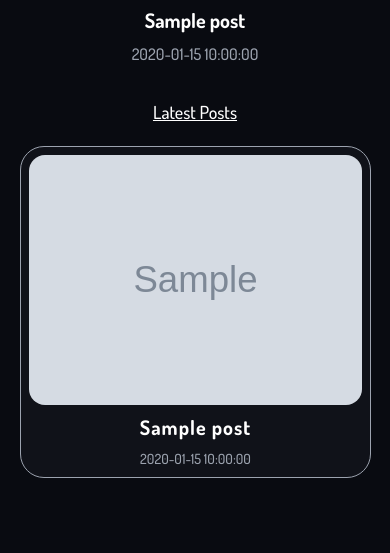
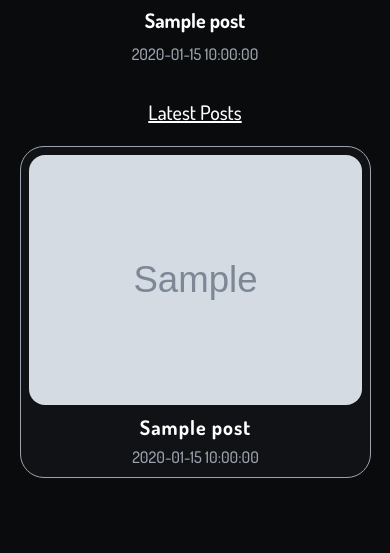
Before and after one commit to THEGOLDENPRO/devgoldy.xyz, a FastAPI app: template templates/blogs/index.html in a window 390 px wide. Shown: the part 345-898 px from the top of the page. Run offline with FastAPI, Linux system fonts and the light colour scheme; the template is opened without the code that fills it: most values are stand-ins (such as "Sample title", 1, 10 or a date in 2020); grey boxes marked "Sample" are stand-in pictures; style sheets or scripts are compiled from the project's sources; parts of the project's set-up code (start-up, migrations or seed data) failed here and were passed over.

Commit message:
refactor: perform adjustments in readme, improve home page for mobile, use same bg colour of home page for blog site and resize blog posts in blog home page.

```diff
--- a/templates/blogs/index.html
+++ b/templates/blogs/index.html
@@ -8,7 +8,7 @@
 {% endblock %}
 
 {% block body %}
-<body class="font-dosis text-white bg-exeBlack selection:bg-goldyCream selection:text-exeBlack">
+<body class="font-dosis text-white bg-goldyDarky-500 selection:bg-goldyCream selection:text-exeBlack">
     <header>
         <div class="text-7xl mobile:text-4xl font-bold font-hacked text-center py-5 select-none animate-flicker drop-shadow-flicker">
             <a style="color: white !important;" href=".">
@@ -48,12 +48,12 @@
             </div>
         {% endif %}
 
-        <h1 class="text-center pt-8 text-lg underline">
+        <h1 class="text-center pt-8 text-xl underline">
             Latest Posts
         </h1>
 
         {% if posts|length == 0 %}
-            <h1 class="text-center pt-2">
+            <h1 class="text-center pt-2 text-lg">
                 umm, well this is awkward...
             </h1>
         {% endif %}
@@ -62,7 +62,7 @@
 
             {% for post in posts %}
                 <a style="color: white !important;" href="/blogs/post/{{ post.id }}">
-                    <article class="block w-64 flex-shrink-0 mobile:w-auto bg-exeGray bg-opacity-5 p-2 will-change-transform
+                    <article class="block w-96 flex-shrink-0 mobile:w-auto bg-exeGray bg-opacity-5 p-2 will-change-transform
                     border-exeGray border-[1px] rounded-3xl transition-transform ease-in-out duration-500
                     cursor-pointer overflow-hidden hover:scale-90">
                         <figure class="rounded-2xl overflow-hidden">
@@ -70,8 +70,8 @@
                             style="{{ 'filter: saturate(30%);' if post.thumbnail_url is none }}">
                         </figure>
                         <div>
-                            <h2 class="text-center pt-2 tracking-wider font-bold mobile:text-xl">{{ post.name }}</h2>
-                            <h4 class="text-center pt-2 text-sm text-exeGray mt-auto">{{ post.date_added }}</h4>
+                            <h2 class="text-center pt-2 tracking-wider font-bold text-lg mobile:text-xl">{{ post.name }}</h2>
+                            <h4 class="text-center pt-1 text-base text-exeGray mt-auto">{{ post.date_added }}</h4>
                         </div>
                     </article>
                 </a>
--- a/templates/blogs/post.html
+++ b/templates/blogs/post.html
@@ -13,7 +13,7 @@
 {% endblock %}
 
 {% block body %}
-<body class="font-dosis text-white bg-exeBlack"> <!-- TODO: Wait for opinion on tracking value -->
+<body class="font-dosis text-white bg-goldyDarky-500">
     <header>
         <div class="text-7xl mobile:text-4xl font-bold font-hacked text-center py-5 select-none animate-flicker drop-shadow-flicker">
             <a style="color: white !important;" href="..">
--- a/templates/index.html
+++ b/templates/index.html
@@ -215,13 +215,13 @@
             <div class="grid grid-cols-2 mobile:grid-cols-1 gap-4 p-5">
                 {% for project in open_source_projects %}
                 <div title="{{ project.description }}" style="order: {{ loop.index }};" class="flex justify-center items-center
-                opacity-40 hover:opacity-100 sepia hover:sepia-0 transition w-full">
+                opacity-40 hover:opacity-100 mobile:opacity-100 sepia hover:sepia-0 mobile:sepia-0 transition w-full">
                     <div>
                         <a href="{{ project.git }}">
                             <img src="{{ './image.jpg' if project.image is none else project.image }}"
                             class="transition rounded-lg duration-300 animate-fade-in-faster select-none">
                         </a>
-                        <h3 class="mt-2 text-center text-gray-300 text-lg tracking-wider">{{ project.name }}</h3>
+                        <h3 class="mt-2 text-center text-gray-300 text-xl tracking-wider">{{ project.name }}</h3>
                     </div>
                 </div>
                 {% endfor %}
```
Also changed, not shown: markdown/about_me.md (+4 -3 lines), web/uk_flag.gif (added).
